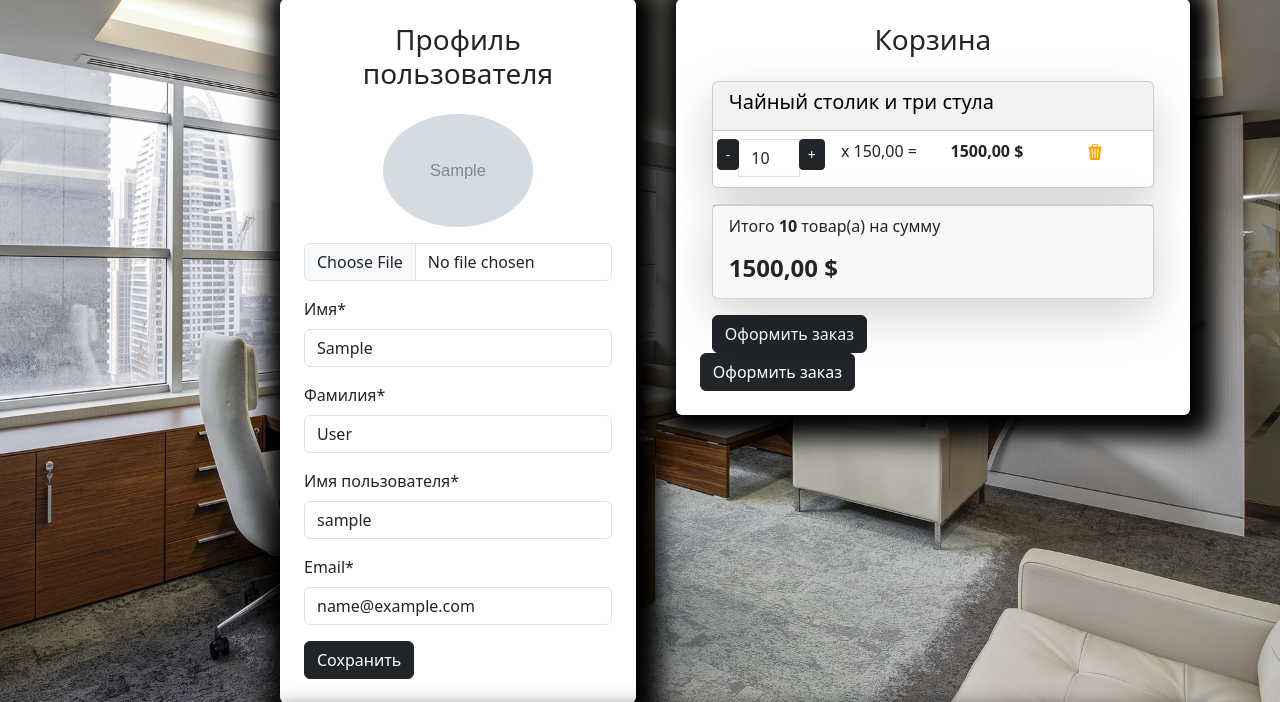
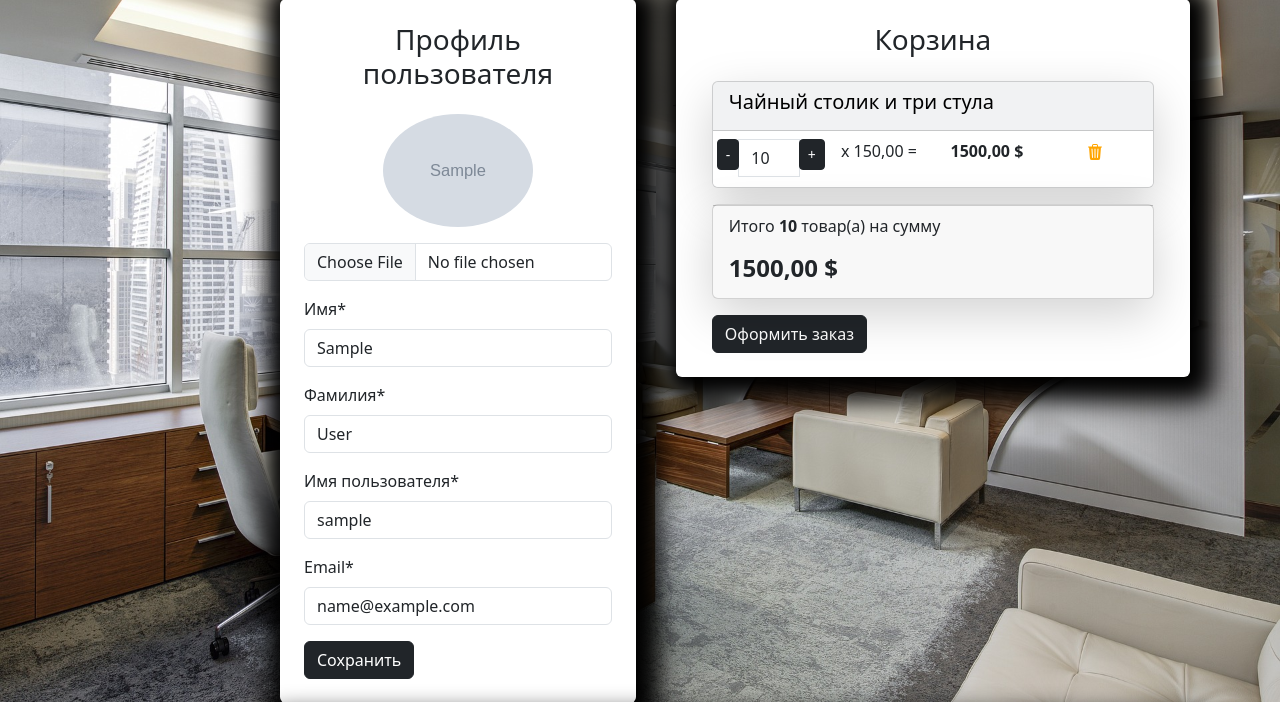
Before and after one commit to neracu/Mini_shop, a Django app: page /user/profile/ in a window 1280 px wide. Shown: the part 133-835 px from the top of the page. Run offline with Django 5.2, Linux system fonts and the light colour scheme; a user stored in the database is signed in; data comes from the database, SQL or seed files in the repository; tables that the repository leaves empty hold one stand-in row (values such as "Sample post"); grey boxes marked "Sample" are stand-in pictures; some libraries are stand-ins or nearby versions.

Commit message:
new changes

```diff
--- a/mini_shop/orders/views.py
+++ b/mini_shop/orders/views.py
@@ -70,5 +70,6 @@ def create_order(request):
     context = {
         'title': 'Оформление заказа',
         'form': form,
+        'order': True,
     }
     return render(request, 'orders/create_order.html', context=context)
--- a/mini_shop/users/templates/users/profile.html
+++ b/mini_shop/users/templates/users/profile.html
@@ -91,11 +91,6 @@
                         {% include "carts/includes/included_cart.html" %}
                         <!-- Закончилась разметка корзины -->
                     </div>
-                {% if carts %}
-                    <a class="btn btn-dark" href="../orders/create_order.html">
-                        Оформить заказ
-                    </a>
-                {% endif %}
                 </div>
             </div>
             <!-- Оформленные заказы -->
--- a/mini_shop/users/templates/users/users_cart.html
+++ b/mini_shop/users/templates/users/users_cart.html
@@ -14,11 +14,6 @@
                     {% include "carts/includes/included_cart.html" %}
                     <!-- Закончилась разметка корзины -->
                 </div>
-                {% if carts %}
-                    <a class="btn btn-dark" href="../orders/create_order.html">
-                        Оформить заказ
-                    </a>
-                {% endif %}
             </div>
         </div>
     </div>
```
